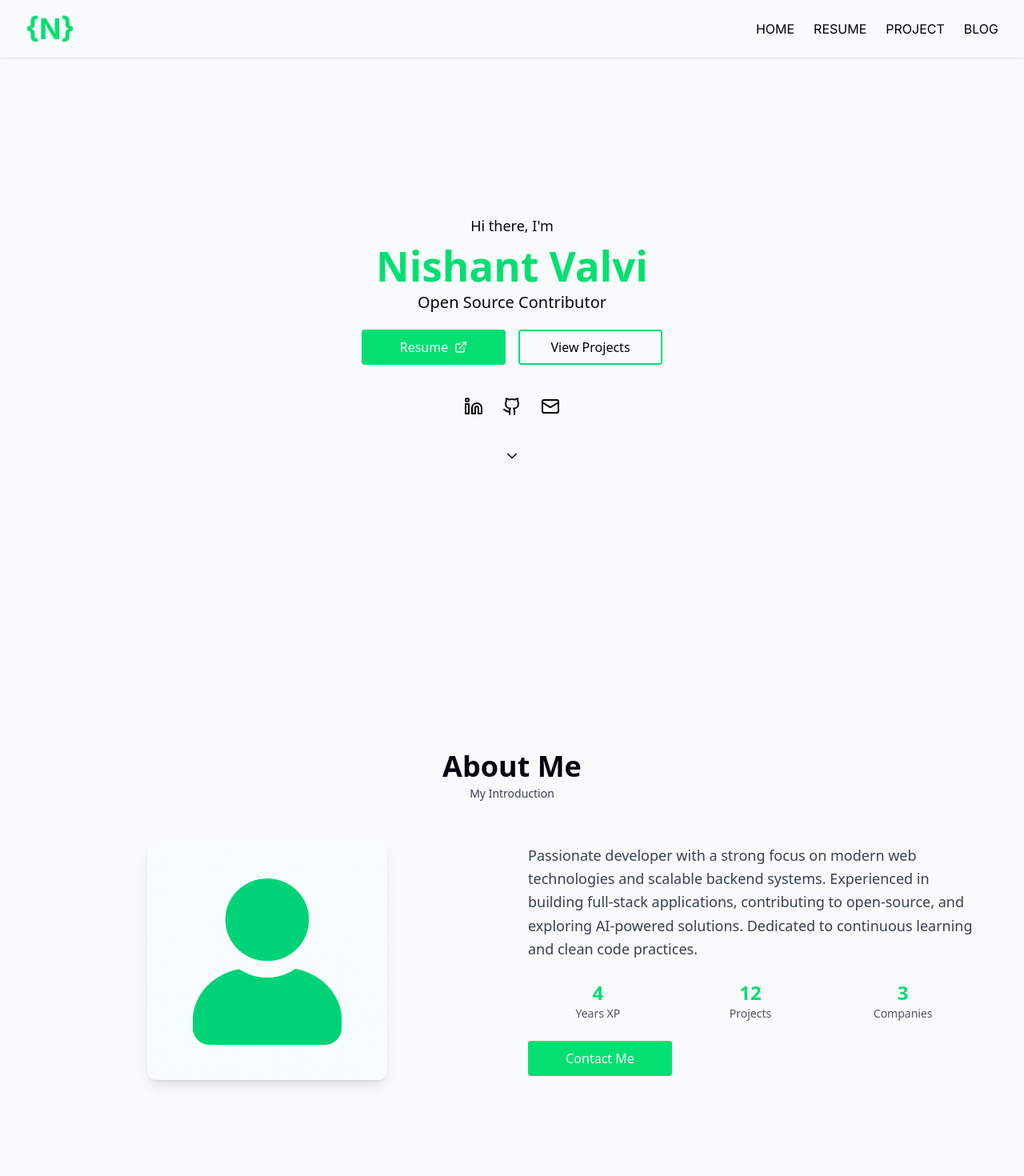
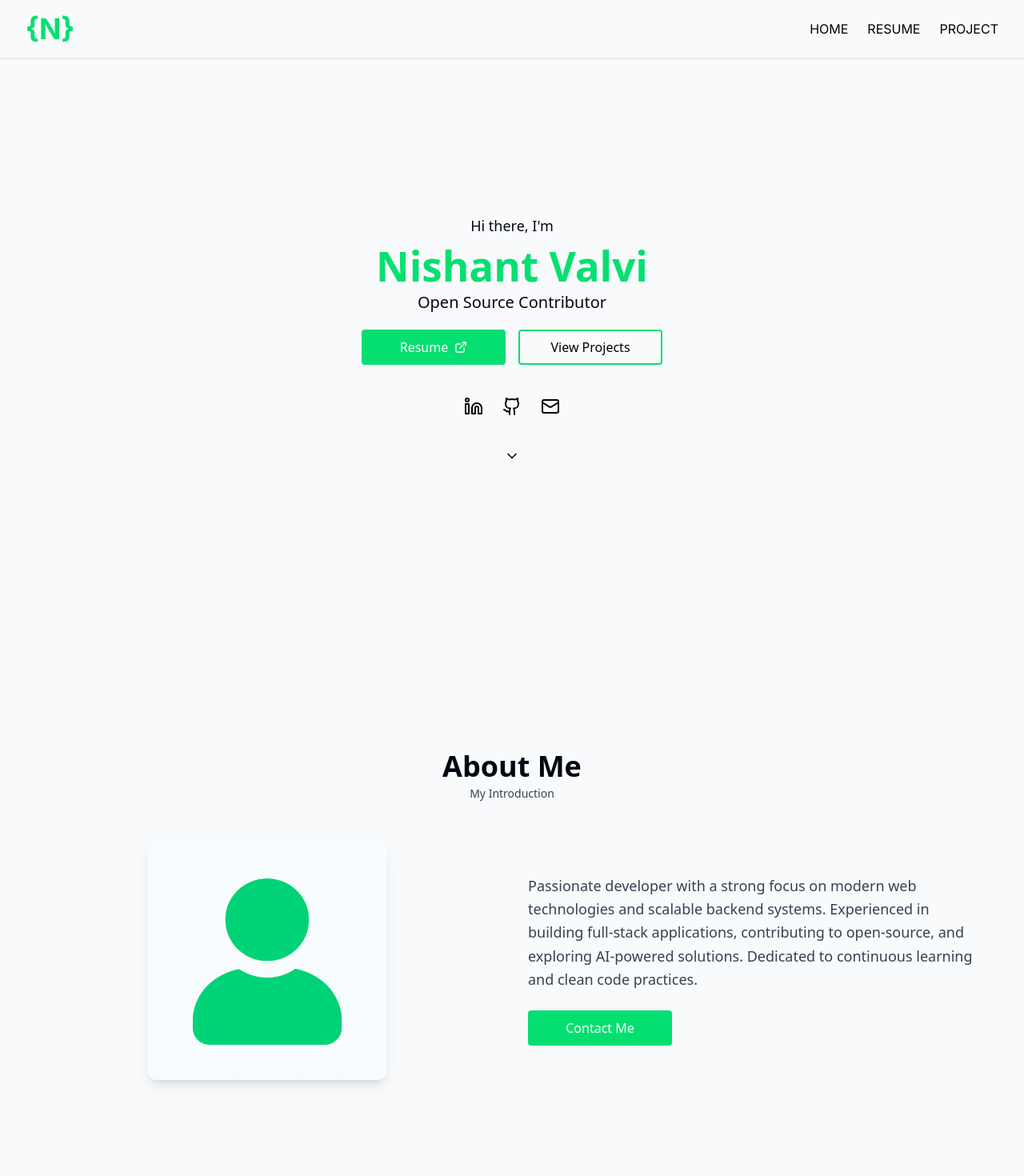
Before and after one commit to Nishant1998/portfolio-website, a React (Vite) app: page / in a window 1280 px wide. Shown: the top 1470 px of the page at 80% size. Built offline with nearby package versions, Linux system fonts and the light colour scheme.

Commit message:
chore: temporarily hide Blog nav and stats section from UI

```diff
--- a/src/components/header.tsx
+++ b/src/components/header.tsx
@@ -5,7 +5,7 @@ const navItems = [
     {name: 'Home', path: '/'},
     {name: 'Resume', path: '/resume'},
     {name: 'Project', path: '/project'},
-    {name: 'Blog', path: '/blog'},
+    // {name: 'Blog', path: '/blog'},
 ];
 
 const Header: React.FC = () => {
--- a/src/pages/home.tsx
+++ b/src/pages/home.tsx
@@ -162,7 +162,7 @@ const Home = () => {
                             </p>
 
                             {/* Stats */}
-                            <div className="grid grid-cols-3 gap-4 text-center mb-6">
+                            {/*<div className="grid grid-cols-3 gap-4 text-center mb-6">
                                 <div>
                                     <p className="text-2xl font-bold text-green-400">{PROFILE.stats.experience}</p>
                                     <p className="text-sm text-gray-600">Years XP</p>
@@ -175,7 +175,7 @@ const Home = () => {
                                     <p className="text-2xl font-bold text-green-400">{PROFILE.stats.companies}</p>
                                     <p className="text-sm text-gray-600">Companies</p>
                                 </div>
-                            </div>
+                            </div>*/}
 
                             {/* CTA */}
                             <div className="flex justify-center lg:justify-start">
```
